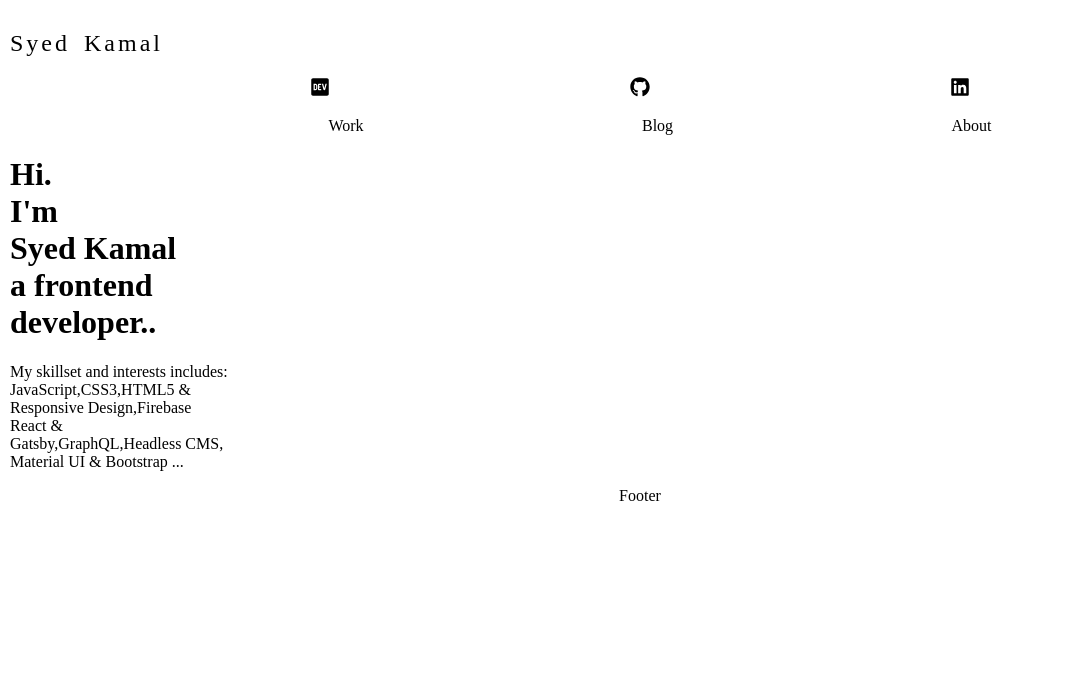
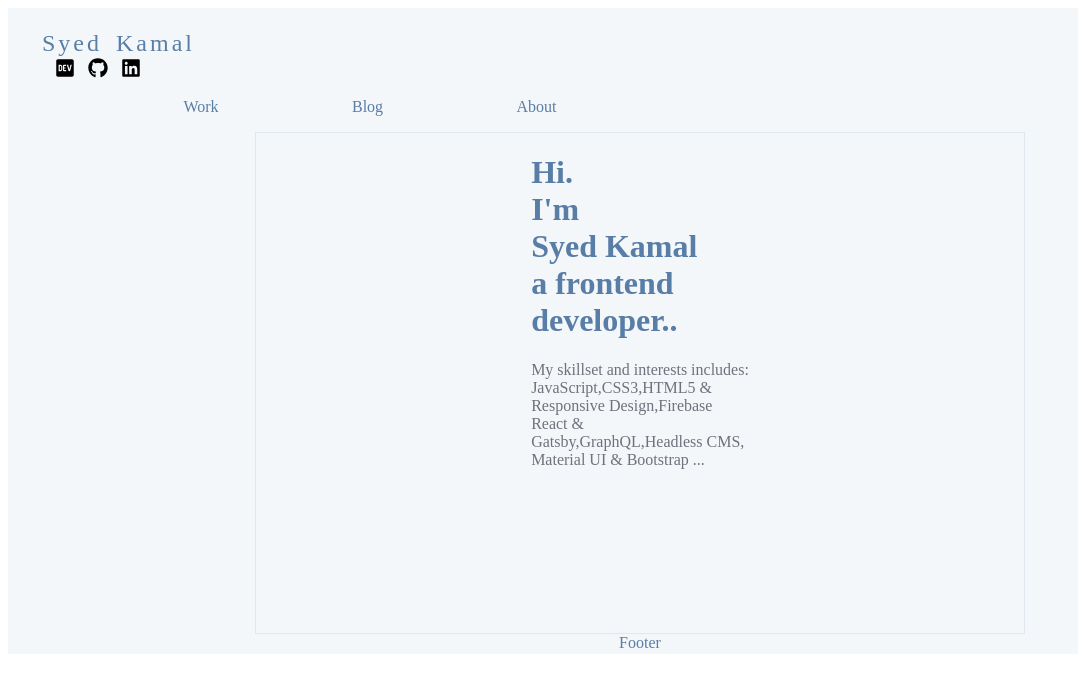
Before and after one commit to syedkamal3262/syedkamal.github.io, a Gatsby site: page /About in a window 1280 px wide. Shown: the whole page, without its empty margins (0-1078 px from the left). Built offline with nearby package versions, Linux system fonts and the light colour scheme; Gatsby itself is replaced by a stand-in of ours.

Commit message:
add color scheme to the site

```diff
--- a/scripts/deploy-github.js
+++ b/scripts/deploy-github.js
@@ -5,7 +5,7 @@ ghpages.publish(
   "public",
   {
     branch: "master",
-    repo: "https://github.com/syedkamal3262/syedkamal.github.io.git",
+    repo: "https://github.com/syedkamal3262/syedkamal3262.github.io.git",
   },
   () => {
     console.log("Deploy Complete!")
--- a/src/Layout/Header.css
+++ b/src/Layout/Header.css
@@ -1,8 +1,15 @@
+.header__top {
+  margin: 0px 2pc;
+}
 .header ul {
   display: flex;
-  flex-flow: row wrap;
+  float: 1;
   justify-content: space-evenly;
   align-items: center;
+}
+.header__links {
+  width: 50vw;
+  display: flex;
 }
 .header__links > li {
   list-style: none;
@@ -10,6 +17,9 @@
 .header__links > li > a {
   text-decoration: none;
   color: inherit;
+}
+.header__title {
+  margin-bottom: 1px;
 }
 .header__title > a {
   text-decoration: none;
@@ -22,14 +32,15 @@
   display: flex;
   justify-content: space-evenly;
   align-items: center;
+  width: 7rem;
 }
 .header__social img {
   width: 20px;
   height: 20px;
 }
 .header__links > li:hover {
-  color: red;
+  color: #47b144;
 }
 .header__links > li a:active {
-  color: green;
+  color: #47b144;
 }
--- a/src/Layout/Header.js
+++ b/src/Layout/Header.js
@@ -8,6 +8,7 @@ import Linkedinimg from "../icons/linkedin-brands.svg"
 const Header = () => {
   return (
     <nav className="header">
+      <div className="header__top">
         <h1 className="header__title">
           <Link to="/">Syed Kamal</Link>
         </h1>
@@ -21,6 +22,7 @@ const Header = () => {
           <a href="https://dev.to/syedkamal3262">
             <img src={Linkedinimg} alt="" />
           </a>
+        </div>
       </div>
       <ul className="header__links">
         <li>
--- a/src/Layout/Layout.css
+++ b/src/Layout/Layout.css
@@ -1,3 +1,19 @@
 .app {
   padding: 2px;
+  background-color: #f4f7f9;
+  color: #587da7;
+  margin: 0px !important;
 }
+.app_content {
+  width: 60vw;
+  margin: 0px auto;
+  display: grid;
+  place-items: center;
+  border: 0.5px solid #e0e7ee;
+}
+@media screen and (max-width: 992px) {
+  .app_content {
+    width: 95vw;
+    margin: 0px auto;
+  }
+}
--- a/src/Layout/Layout.js
+++ b/src/Layout/Layout.js
@@ -7,7 +7,7 @@ const Layout = ({ children: layoutContent }) => {
   return (
     <div className="app">
       <Header />
-      {layoutContent}
+      <div className="app_content">{layoutContent}</div>
       <Footer />
     </div>
   )
--- a/src/pages/About.js
+++ b/src/pages/About.js
@@ -1,9 +1,11 @@
 import React from "react"
 import Layout from "../Layout/Layout"
+import "../style/About.css"
 
 const About = () => {
   return (
     <Layout>
+      <div className="about">
         <div>
           <h1 className="intro">
             Hi.
@@ -17,7 +19,7 @@ const About = () => {
             <span className="blink">..</span>
           </h1>
         </div>
-      <p>
+        <p className="intro__skillset">
           My skillset and interests includes: <br />
           JavaScript,CSS3,HTML5 &
           <br />
@@ -26,6 +28,7 @@ const About = () => {
           <br />
           Material UI & Bootstrap ...
         </p>
+      </div>
     </Layout>
   )
 }
--- a/src/pages/Blog.js
+++ b/src/pages/Blog.js
@@ -12,8 +12,8 @@ const Blog = ({
   return (
     <Layout>
       <div className="blogs">
-        <h1>My Blogs</h1>
-        <p>...</p>
+        <h1>Blogs.. </h1>
+        <p>when i find something useful write it down at Dev.to</p>
         {edges.map(edge => (
           <div key={edge.node.article.id} className="blog">
             <Link to={`https://dev.to/syedkamal3262/`}>
--- /dev/null
+++ b/src/style/About.css
@@ -0,0 +1,6 @@
+.intro__skillset {
+  color: #71707d;
+}
+.about {
+  height: 500px;
+}
```
Also changed, not shown: src/pages/index.js (+12 -2 lines), src/style/Blog.css (+9 -2 lines), src/style/index.css (+9 -0 lines). Lines whose indentation alone changed are shown as unchanged.
